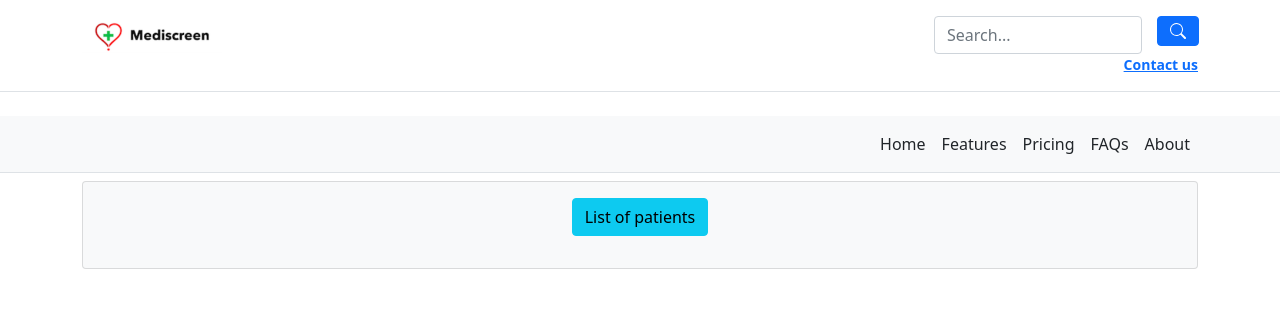
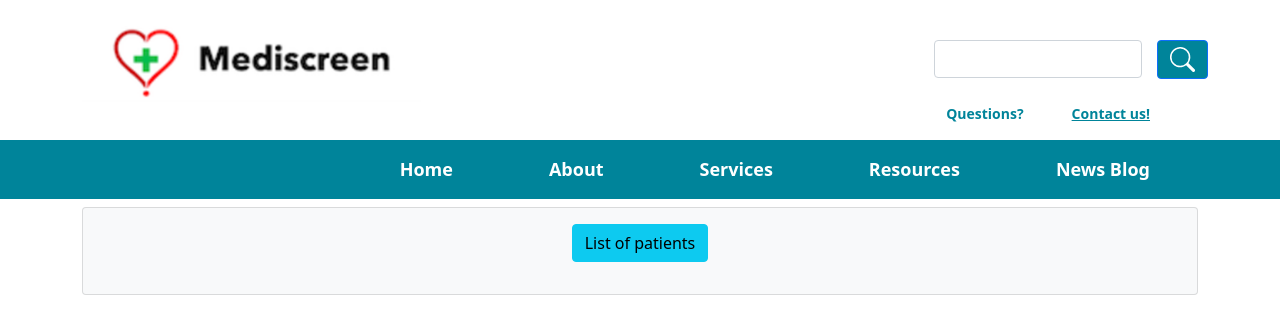
Before and after one commit to hallierarnaud/mediscreen-frontend, an Angular app: page / in a window 1280 px wide. Shown: the top 334 px of the page. Built offline with nearby package versions, Linux system fonts and the light colour scheme.

Commit message:
Feat : template modify header display to respect the model

```diff
--- a/src/app/header/header.component.css
+++ b/src/app/header/header.component.css
@@ -1,4 +1,19 @@
-.contact {
+.btn-primary {
+  background-color: #00849a;
+}
+
+.contact ul.nav li a, ul li{
   font-size : 14px;
   font-weight: bold;
+  color: #00849a;
 }
+
+.navigationBar {
+  background-color: #00849a;
+}
+
+ul.nav li a {
+  font-size: 18px;
+  font-weight: bold;
+  color: white;
+}
--- a/src/app/header/header.component.html
+++ b/src/app/header/header.component.html
@@ -1,13 +1,13 @@
-<header class="py-3 mb-4 border-bottom">
+<header class="py-3">
   <div class="container d-flex flex-wrap justify-content-center">
     <a href="/" class="d-flex align-items-center mb-3 mb-lg-0 me-lg-auto text-dark text-decoration-none">
-      <img src="../../assets/images/mediscreen.png" alt="logo mediscreen" height="35">
+      <img src="../../assets/images/mediscreen.png" alt="logo mediscreen" height="85">
     </a>
-    <form class="d-flex col-lg-3 col-md-3 mb-lg-0 text-end">
-      <input type="search" class="form-control" placeholder="Search..." aria-label="Search">
+    <form class="d-flex col-lg-3 col-md-3 mb-lg-0 py-4 text-end">
+      <input type="search" class="form-control" aria-label="Search">
       <div class="col-md-2">
         <button type="button" class="btn btn-primary">
-          <svg xmlns="http://www.w3.org/2000/svg" width="16" height="16" fill="currentColor" class="bi bi-search" viewBox="0 0 16 16">
+          <svg xmlns="http://www.w3.org/2000/svg" width="25" height="25" fill="currentColor" class="bi bi-search" viewBox="0 0 16 16">
             <path d="M11.742 10.344a6.5 6.5 0 1 0-1.397 1.398h-.001c.03.04.062.078.098.115l3.85 3.85a1 1 0 0 0 1.415-1.414l-3.85-3.85a1.007 1.007 0 0 0-.115-.1zM12 6.5a5.5 5.5 0 1 1-11 0 5.5 5.5 0 0 1 11 0z"/>
           </svg>
         </button>
@@ -15,18 +15,25 @@
     </form>
   </div>
   <div class="container d-flex flex-wrap justify-content-end">
-    <div class="contact" > <a href="mailto://ahallier@isara.fr">Contact us</a></div>
+    <div class="contact">
+      <ul class="nav">
+        <li class="nav-item">Questions?</li>
+        <li class="nav-item px-5"><a href="mailto://ahallier@isara.fr">Contact us!</a></li>
+      </ul>
+    </div>
   </div>
 </header>
 
-<nav class="py-2 bg-light border-bottom">
-  <div class="container d-flex flex-wrap justify-content-end" >
-    <ul class="nav">
-      <li class="nav-item"><a href="#" class="nav-link link-dark px-2 active" aria-current="page">Home</a></li>
-      <li class="nav-item"><a href="#" class="nav-link link-dark px-2">Features</a></li>
-      <li class="nav-item"><a href="#" class="nav-link link-dark px-2">Pricing</a></li>
-      <li class="nav-item"><a href="#" class="nav-link link-dark px-2">FAQs</a></li>
-      <li class="nav-item"><a href="#" class="nav-link link-dark px-2">About</a></li>
-    </ul>
-  </div>
-</nav>
+<div class="navigationBar">
+  <nav class="py-2">
+    <div class="container d-flex flex-wrap justify-content-end" >
+      <ul class="nav">
+        <li class="nav-item"><a href="/" class="nav-link link-light px-5" aria-current="page">Home</a></li>
+        <li class="nav-item"><a href="/" class="nav-link link-light px-5">About</a></li>
+        <li class="nav-item"><a href="/" class="nav-link link-light px-5">Services</a></li>
+        <li class="nav-item"><a href="/" class="nav-link link-light px-5">Resources</a></li>
+        <li class="nav-item"><a href="/" class="nav-link link-light px-5">News Blog</a></li>
+      </ul>
+    </div>
+  </nav>
+</div>
```
